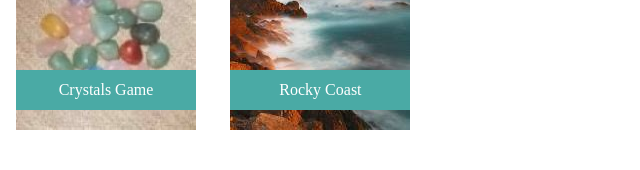
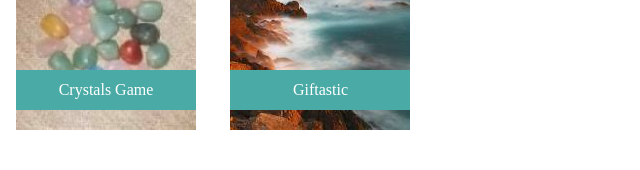
Before and after one commit to looksue/Responsive-Portfolio, a plain HTML site: page portfolio.html in a window 1280 px wide. Shown: the part 418-588 px from the top of the page, 210-850 px from the left. Drawn offline with Linux system fonts and the light colour scheme.

Commit message:
added giftastic to portfolio

```diff
--- a/portfolio.html
+++ b/portfolio.html
@@ -40,8 +40,9 @@
                     <div class="div-label">Crystals Game</div>
                 </div>
                 <div class="div-port">
+                        <a href="https://looksue.github.io/giftastic/">
                     <img src="assets\images\rocky_coast.jpg" alt="rocky coast">
-                    <div class="div-label">Rocky Coast</div>
+                    <div class="div-label">Giftastic</div>
                 </div>
                 <div class="div-port">
                     <img src="assets\images\tropical_beach.jpg" alt="tropical beach">
```
